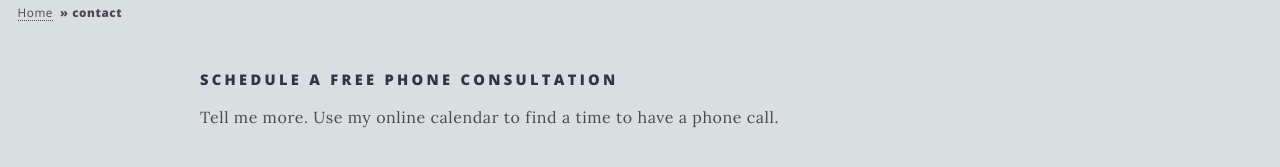
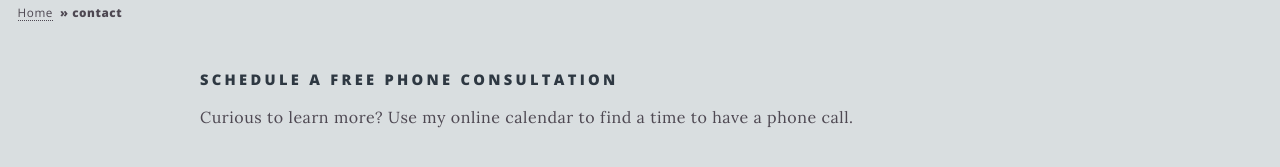
Before and after one commit to lehead/lehead.github.io, a Jekyll site: the page built from _pages/contact.html, in a window 1280 px wide and 900 px high. Shown: the part 361-528 px from the top of the window. Built offline with Jekyll 4.4.1, drawn with Linux system fonts in a browser that asks for light colours.

Commit message:
change text to match calendly

```diff
--- a/_pages/contact.html
+++ b/_pages/contact.html
@@ -13,7 +13,7 @@ script: |
 <!-- TODO: add a few lines telling clients what to do with contact form -->
 <section>
   <h4> Schedule a free phone consultation </h4>
-    <p> Tell me more. Use my online calendar to find a time to have a phone call. </p>
+    <p> Curious to learn more? Use my online calendar to find a time to have a phone call. </p>
     <!-- Calendly inline widget begin -->
     <div class="calendly-inline-widget" data-url="https://calendly.com/louise-e-head" style="min-width:320px;height:580px;"></div>
     <script type="text/javascript" src="https://assets.calendly.com/assets/external/widget.js"></script>
```
